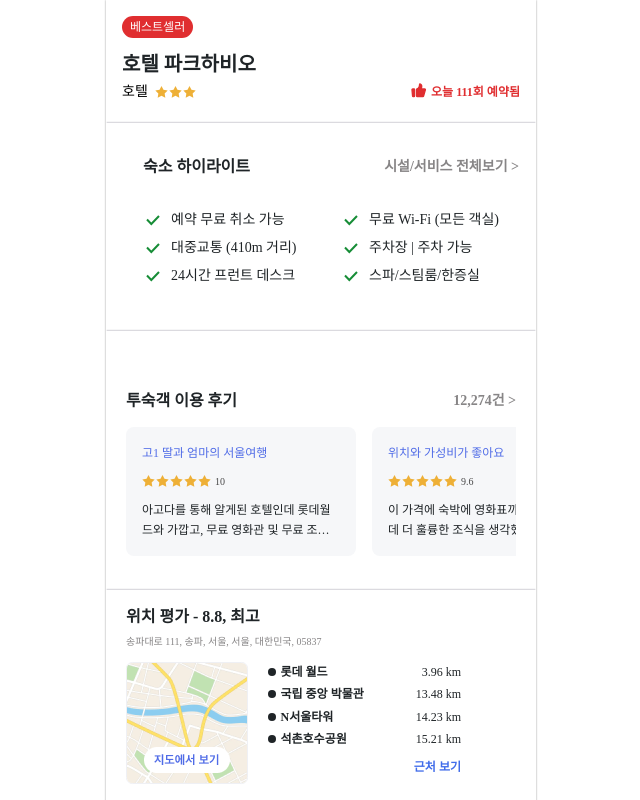
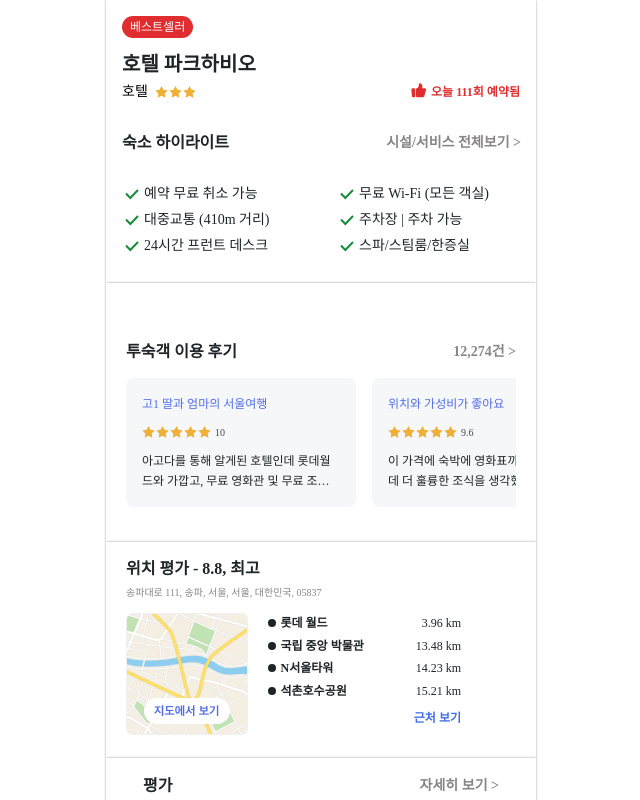
Before and after one commit to m2na7/35-COLLABORATION-WEB-AGODA, a React (Vite) app: page / in a window 1280 px wide. Shown: the top 800 px of the page, without its empty margins (319-959 px from the left). Built offline with nearby package versions, Linux system fonts and the light colour scheme; a web font is replaced by a local one.

Commit message:
refact: Highlight 스타일 수정

```diff
--- a/src/pages/HotelDetailPage/Components/HotelDetail/Highlights.style.ts
+++ b/src/pages/HotelDetailPage/Components/HotelDetail/Highlights.style.ts
@@ -1,19 +1,19 @@
 import { css, Theme } from "@emotion/react";
 
 export const HighlightsWrapper = css`
-  margin: 16px 0;
+  margin: 0rem;
 `;
 
 export const HighlightsHeader = css`
   display: flex;
   align-items: center;
   justify-content: space-between;
+  margin-left: 1.6rem;
 `;
 
 export const TitleStyle = (theme: Theme) => css`
   ${theme.font.title5_b_16};
   color: ${theme.color.black};
-  padding: 16px 37px;
 `;
 
 export const ServiceStyle = (theme: Theme) => css`
@@ -21,48 +21,47 @@ export const ServiceStyle = (theme: Theme) => css`
   color: ${theme.color.gray600};
   text-decoration: none;
   cursor: pointer;
-  padding: 17px;
+  padding: 1.5rem;
 `;
 
 export const HighlightsContainer = css`
   display: flex;
   justify-content: space-between;
-  padding: 16px 37px;
-  gap: 6px;
+  align-items: flex-start;
 `;
 
 export const LeftListStyle = (theme: Theme) => css`
+  flex: 1;
   list-style: none;
-  padding: 0;
-  margin: 0 16px 0 0;
+  padding: 1.6rem;
 
   li {
     ${theme.font.body2_m_14};
     color: ${theme.color.black};
     display: flex;
     align-items: center;
-    margin-bottom: 8px;
+    margin-bottom: 0.6rem;
 
     svg {
-      margin-right: 8px;
+      margin-right: 0.2rem;
     }
   }
 `;
 
 export const RightListStyle = (theme: Theme) => css`
+  flex: 1;
   list-style: none;
-  padding: 0;
-  margin: 0;
+  padding: 1.6rem; /* LeftList와 동일한 padding 추가 */
 
   li {
     ${theme.font.body2_m_14};
     color: ${theme.color.black};
     display: flex;
     align-items: center;
-    margin-bottom: 8px;
+    margin-bottom: 0.6rem;
 
     svg {
-      margin-right: 8px;
+      margin-right: 0.2rem;
     }
   }
 `;
--- a/src/pages/HotelDetailPage/HotelDetailPage.tsx
+++ b/src/pages/HotelDetailPage/HotelDetailPage.tsx
@@ -5,13 +5,13 @@ import Carousel from "@components/Carousel/Carousel";
 import Detail from "./Components/HotelDetail/Detail";
 import TextReview from "./Components/HotelDetail/TextReview";
 import { Vector48 } from "@assets/svg";
+//import Header from "@components/Header/Header";
 
 const HotelDetailPage = () => {
   return (
     <>
       <Carousel images={[]} />
       <Detail />
-      <Vector48 />
       <Highlights />
       <Vector48 />
       <TextReview />
```
